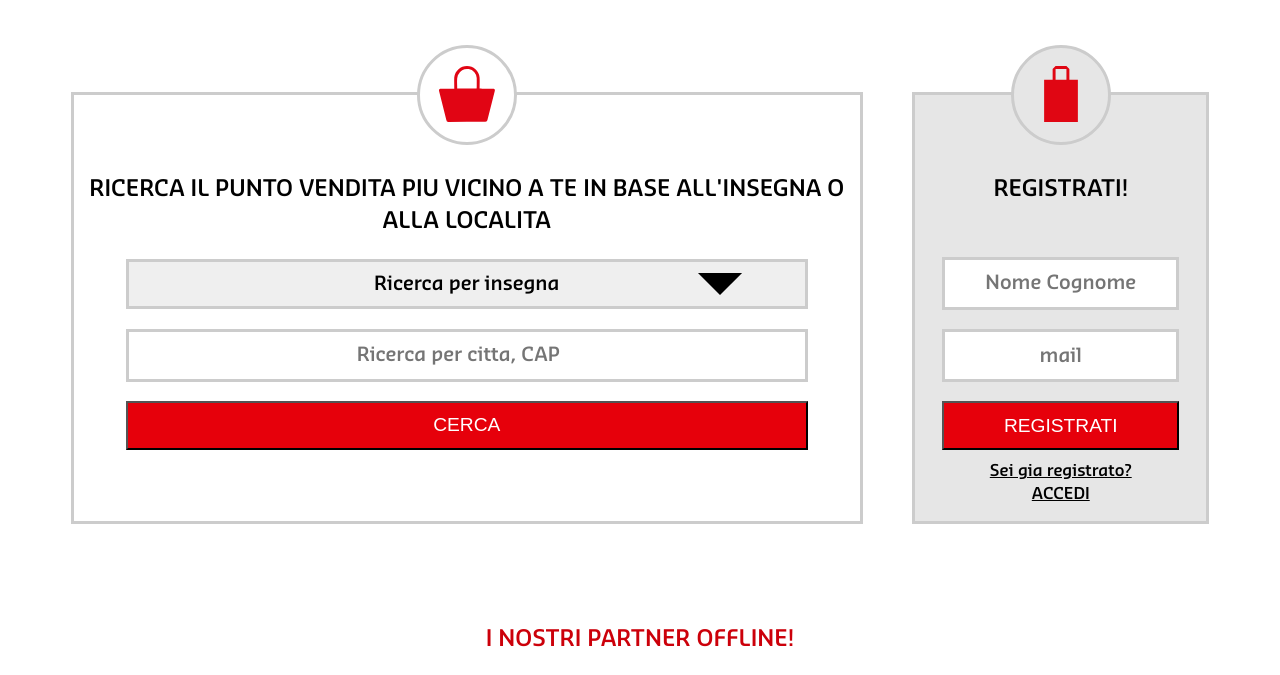
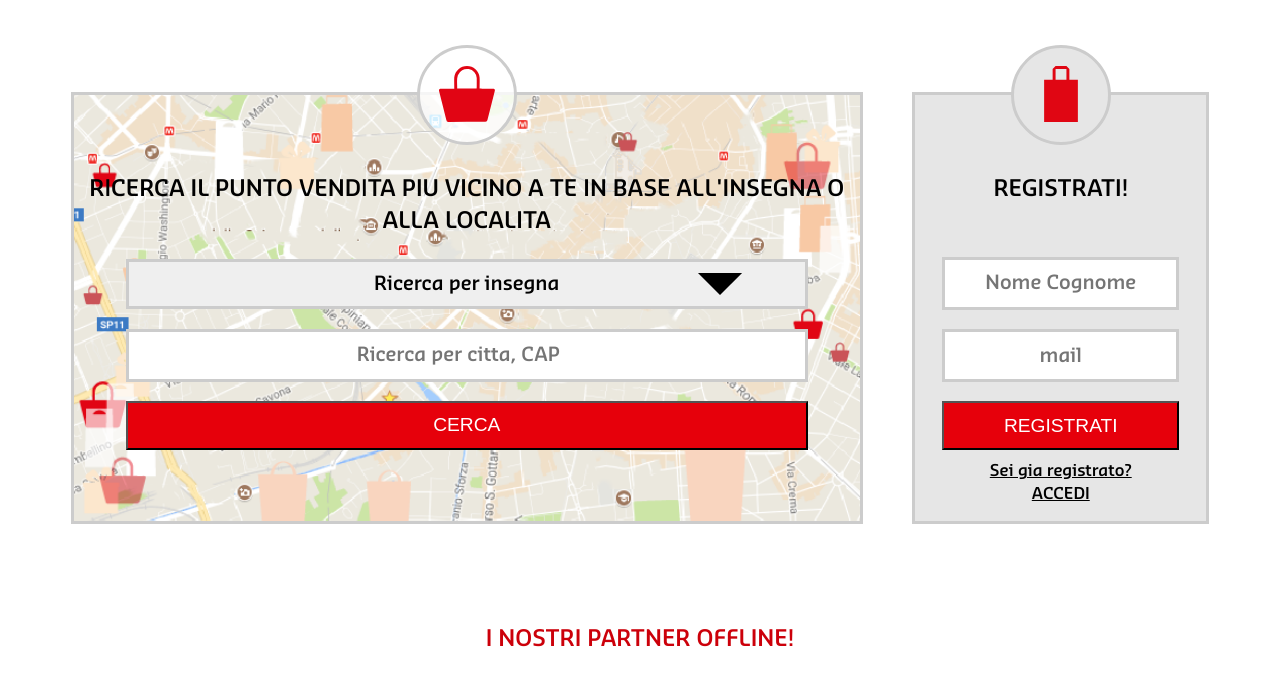
Before and after one commit to bonk33/sodexo, a plain HTML site: page index.html in a window 1280 px wide. Shown: the part 783-1458 px from the top of the page. Drawn offline with Linux system fonts and the light colour scheme.

Commit message:
Added map bg to location search form

```diff
--- a/assets/css/style.css
+++ b/assets/css/style.css
@@ -177,7 +177,7 @@ body {
 .form-arc > img {
     width: 70%;
     height: 70%;
-    margin: 0 auto
+    margin: 0 auto;
 }
 .homepage-login-form {
     background: hsl(0, 0%, 90%);
@@ -193,10 +193,25 @@ body {
 }
 .homepage-location-form {
     text-align: center;
+    position: relative;
+}
+
+.homepage-location-form::after {
+    content: '';
+    width: 100%;
+    height: 100%;
+    z-index: -1;
+    background: url('../png/Location-map.png');
+    background-repeat: no-repeat;
+    background-size: cover;
+    position: absolute;
+    left: 0;
+    top: 0;
+
 }
 
 .homepage-location-form .form-arc {
-    background-color: white;
+    background-color: hsla(0, 0%, 100%, 0.8);;
     background-image: url('../svg/Pass shopping consumer-location-lock.svg');
     background-repeat: no-repeat;
     background-position: center center;
```
Also changed, not shown: assets/png/Location-map.png (added), assets/png/location map.png (deleted), assets/svg/Pass shopping consumer-location-map.svg (added).
